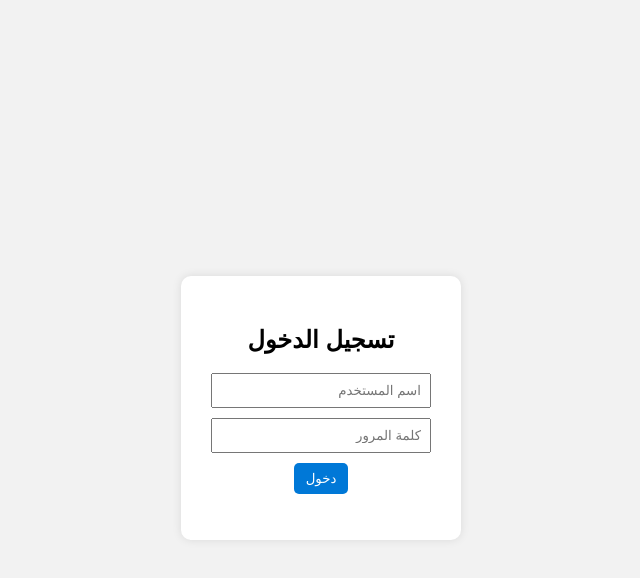
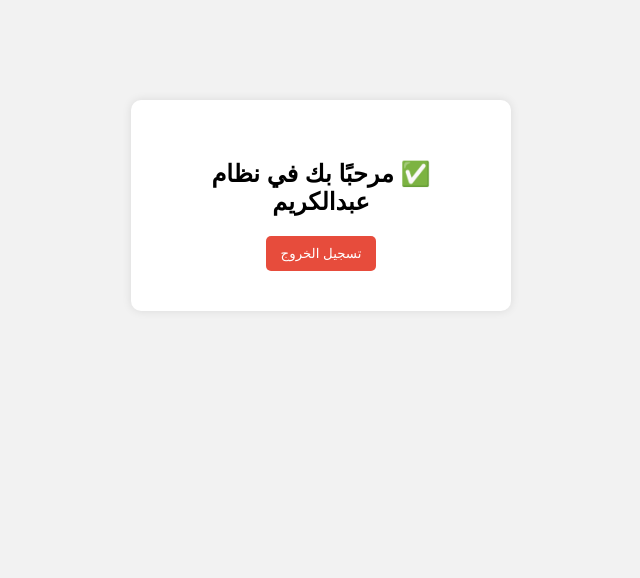
Before and after one commit to abdulkarimmohmmed-2007/Klkl-apll, a website: page login.html in a window 1280 px wide. Shown: the whole page, without its empty margins (319-959 px from the left). Drawn offline with Linux system fonts and the light colour scheme; sample sign-in values are in the browser's storage.

Commit message:
Update login.html

```diff
--- a/login.html
+++ b/login.html
@@ -2,72 +2,48 @@
 <html lang="ar" dir="rtl">
 <head>
   <meta charset="UTF-8" />
-  <title>تسجيل الدخول - نظام عبدالكريم</title>
+  <title>نظام عبدالكريم</title>
   <style>
     body {
       font-family: sans-serif;
+      text-align: center;
       background: #f2f2f2;
-      display: flex;
-      justify-content: center;
-      align-items: center;
-      height: 100vh;
+      margin-top: 100px;
     }
-    .card {
+    .container {
       background: white;
-      padding: 30px;
+      padding: 40px;
       border-radius: 10px;
       box-shadow: 0 0 10px rgba(0,0,0,0.1);
-      text-align: center;
-    }
-    input {
-      display: block;
-      width: 200px;
-      margin: 10px auto;
-      padding: 8px;
+      width: 300px;
+      margin: auto;
     }
     button {
-      padding: 8px 12px;
-      background: #0078D7;
+      background: #e74c3c;
       color: white;
       border: none;
+      padding: 10px 15px;
       border-radius: 5px;
       cursor: pointer;
     }
   </style>
 </head>
 <body>
-  <div class="card">
-    <h2>تسجيل الدخول</h2>
-    <input type="text" id="username" placeholder="اسم المستخدم" />
-    <input type="password" id="password" placeholder="كلمة المرور" />
-    <button onclick="login()">دخول</button>
-    <p id="msg"></p>
+  <div class="container">
+    <h2>✅ مرحبًا بك في نظام عبدالكريم</h2>
+    <button onclick="logout()">تسجيل الخروج</button>
   </div>
 
   <script>
-    async function login() {
-      const username = document.getElementById("username").value;
-      const password = document.getElementById("password").value;
+    // ✅ فحص حالة تسجيل الدخول
+    if (!localStorage.getItem("loggedIn")) {
+      window.location.href = "/login.html";
+    }
 
-      const response = await fetch("/login", {
-        method: "POST",
-        headers: { "Content-Type": "application/json" },
-        body: JSON.stringify({ username, password })
-      });
-
-      const result = await response.json();
-
-      const msg = document.getElementById("msg");
-      if (result.success) {
-        msg.innerText = "✅ تم تسجيل الدخول بنجاح!";
-        msg.style.color = "green";
-        setTimeout(() => {
-          window.location.href = "/index.html"; // يفتح الصفحة الرئيسية
-        }, 1000);
-      } else {
-        msg.innerText = "❌ اسم المستخدم أو كلمة المرور غير صحيحة";
-        msg.style.color = "red";
-      }
+    // 🚪 تسجيل الخروج
+    function logout() {
+      localStorage.removeItem("loggedIn");
+      window.location.href = "/login.html";
     }
   </script>
 </body>
```
